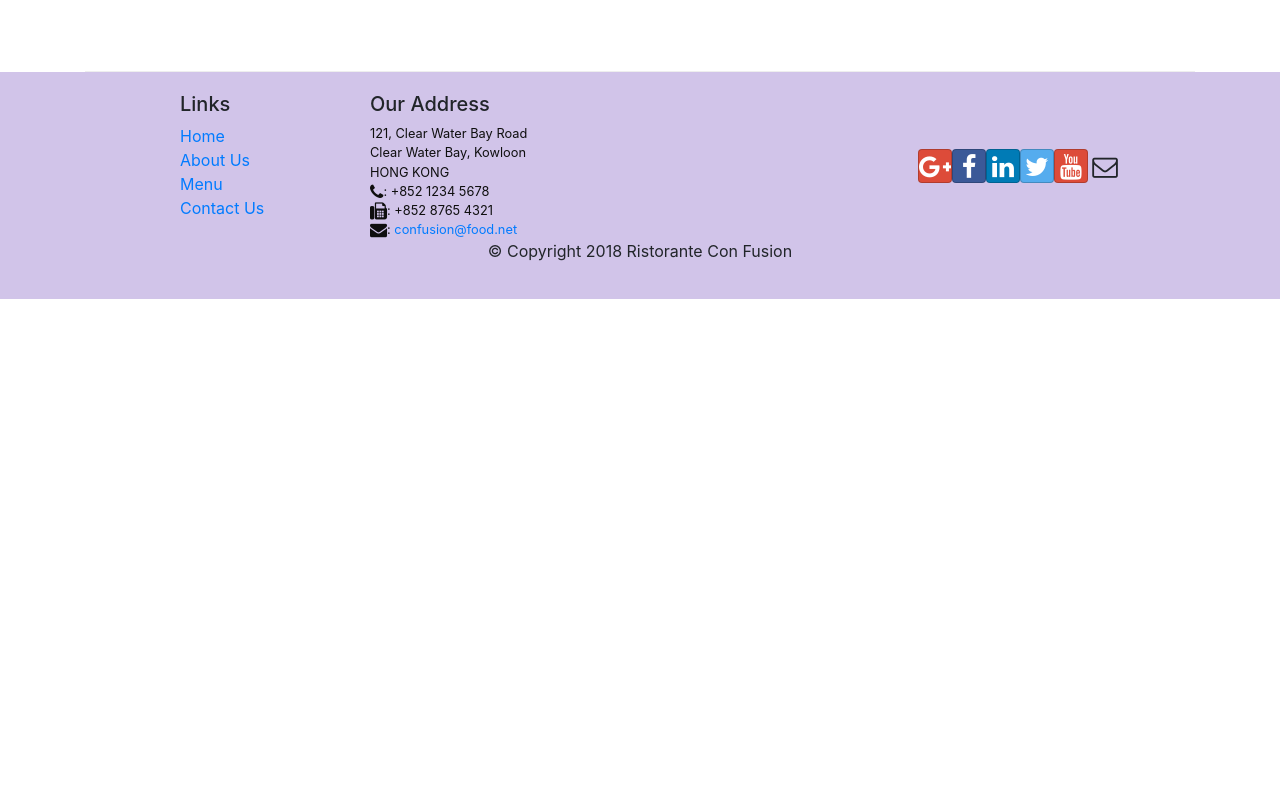
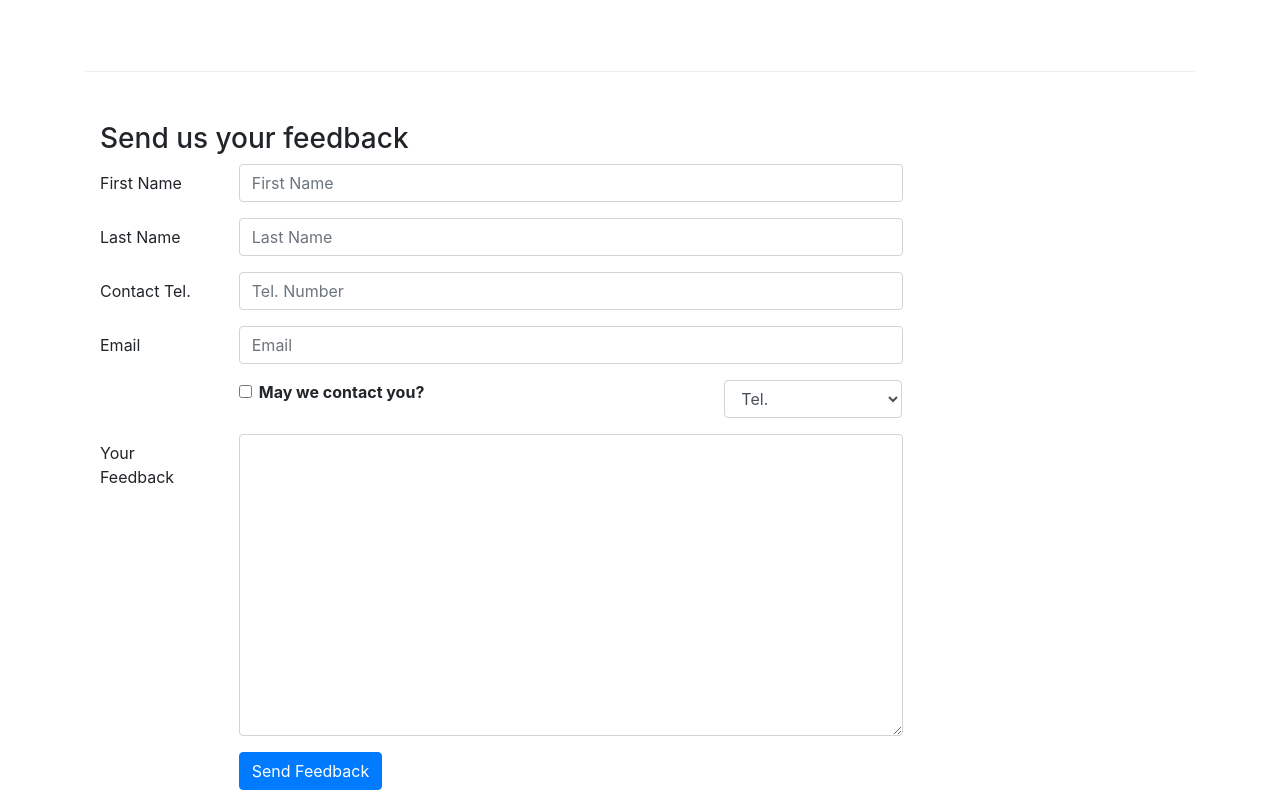
Before and after one commit to kGhime/confusion, a React (Create React App) app: page /contactus in a window 1280 px wide. Shown: the part 800-1600 px from the top of the page. Before the commit the page ends 1099 px from the top, so only its background shows below. Built offline with nearby package versions, Linux system fonts and the light colour scheme.

Commit message:
Controlled Forms

```diff
--- a/src/components/ContactComponent.js
+++ b/src/components/ContactComponent.js
@@ -1,8 +1,49 @@
-import React from "react";
-import { Breadcrumb, BreadcrumbItem } from "reactstrap";
-import {Link} from 'react-router-dom';
+import React, { Component } from "react";
+import {
+  Breadcrumb,
+  BreadcrumbItem,
+  Button,
+  Form,
+  FormGroup,
+  Label,
+  Input,
+  Col,
+} from "reactstrap";
+import { Link } from "react-router-dom";
 
-function Contact(props) {
+class Contact extends Component {
+  constructor(props) {
+    super(props);
+    this.state = {
+      firstname: "",
+      lastname: "",
+      telnum: "",
+      email: "",
+      agree: false,
+      contactType: "Tel.",
+      message: "",
+    };
+    this.handleSubmit = this.handleSubmit.bind(this);
+    this.handleInputChange = this.handleInputChange.bind(this);
+  }
+
+  handleInputChange(event) {
+    const target = event.target;
+    const value = target.type === "checkbox" ? target.checked : target.value;
+    const name = target.name;
+
+    this.setState({
+      [name]: value,
+    });
+  }
+
+  handleSubmit(event) {
+    console.log("Current State is: " + JSON.stringify(this.state));
+    alert("Current State is: " + JSON.stringify(this.state));
+    event.preventDefault();
+  }
+
+  render() {
     return (
       <div className="container">
         <div className="row">
@@ -63,8 +104,126 @@
             </div>
           </div>
         </div>
+        <div className="row row-content">
+          <div className="col-12">
+            <h3>Send us your feedback</h3>
+          </div>
+          <div className="col-12 col-md-9">
+            <Form onSubmit={this.handleSubmit}>
+              <FormGroup row>
+                <Label htmlFor="firstname" md={2}>
+                  First Name
+                </Label>
+                <Col md={10}>
+                  <Input
+                    type="text"
+                    id="firstname"
+                    name="firstname"
+                    placeholder="First Name"
+                    value={this.state.firstname}
+                    onChange={this.handleInputChange}
+                  />
+                </Col>
+              </FormGroup>
+              <FormGroup row>
+                <Label htmlFor="lastname" md={2}>
+                  Last Name
+                </Label>
+                <Col md={10}>
+                  <Input
+                    type="text"
+                    id="lastname"
+                    name="lastname"
+                    placeholder="Last Name"
+                    value={this.state.lastname}
+                    onChange={this.handleInputChange}
+                  />
+                </Col>
+              </FormGroup>
+              <FormGroup row>
+                <Label htmlFor="telnum" md={2}>
+                  Contact Tel.
+                </Label>
+                <Col md={10}>
+                  <Input
+                    type="tel"
+                    id="telnum"
+                    name="telnum"
+                    placeholder="Tel. Number"
+                    value={this.state.telnum}
+                    onChange={this.handleInputChange}
+                  />
+                </Col>
+              </FormGroup>
+              <FormGroup row>
+                <Label htmlFor="email" md={2}>
+                  Email
+                </Label>
+                <Col md={10}>
+                  <Input
+                    type="email"
+                    id="email"
+                    name="email"
+                    placeholder="Email"
+                    value={this.state.email}
+                    onChange={this.handleInputChange}
+                  />
+                </Col>
+              </FormGroup>
+              <FormGroup row>
+                <Col md={{ size: 6, offset: 2 }}>
+                  <FormGroup check>
+                    <Label check>
+                      <Input
+                        type="checkbox"
+                        name="agree"
+                        checked={this.state.agree}
+                        onChange={this.handleInputChange}
+                      />{" "}
+                      <strong>May we contact you?</strong>
+                    </Label>
+                  </FormGroup>
+                </Col>
+                <Col md={{ size: 3, offset: 1 }}>
+                  <Input
+                    type="select"
+                    name="contactType"
+                    value={this.state.contactType}
+                    onChange={this.handleInputChange}
+                  >
+                    <option>Tel.</option>
+                    <option>Email</option>
+                  </Input>
+                </Col>
+              </FormGroup>
+              <FormGroup row>
+                <Label htmlFor="message" md={2}>
+                  Your Feedback
+                </Label>
+                <Col md={10}>
+                  <Input
+                    type="textarea"
+                    id="message"
+                    name="message"
+                    rows="12"
+                    value={this.state.message}
+                    onChange={this.handleInputChange}
+                  />
+                </Col>
+              </FormGroup>
+              <FormGroup row>
+                <Col md={{ size: 10, offset: 2 }}>
+                  <Button type="submit" color="primary">
+                    Send Feedback
+                  </Button>
+                </Col>
+              </FormGroup>
+            </Form>
+          </div>
+        </div>
       </div>
     );
   }
+}
 
 export default Contact;
```
Lines whose indentation alone changed are shown as unchanged.
